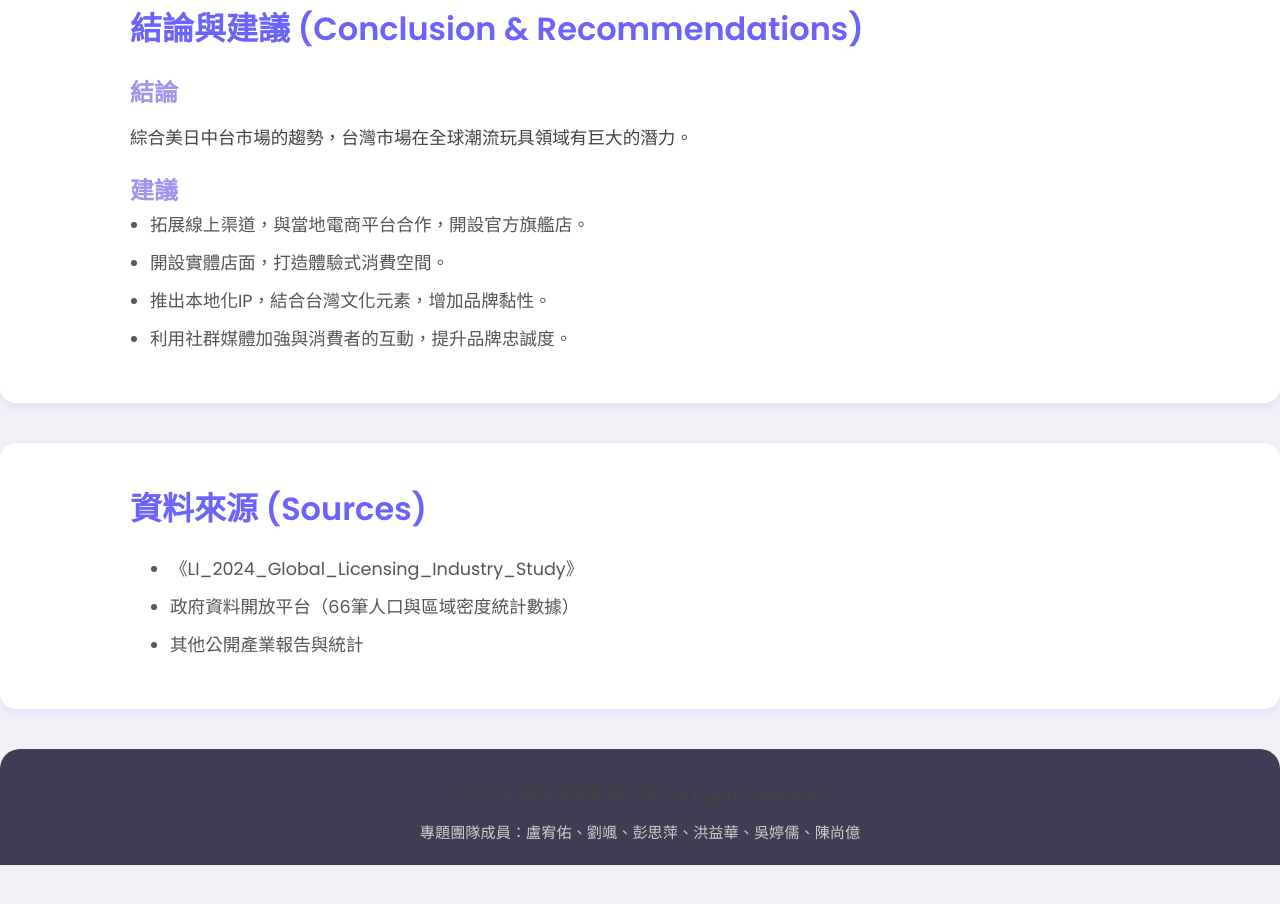
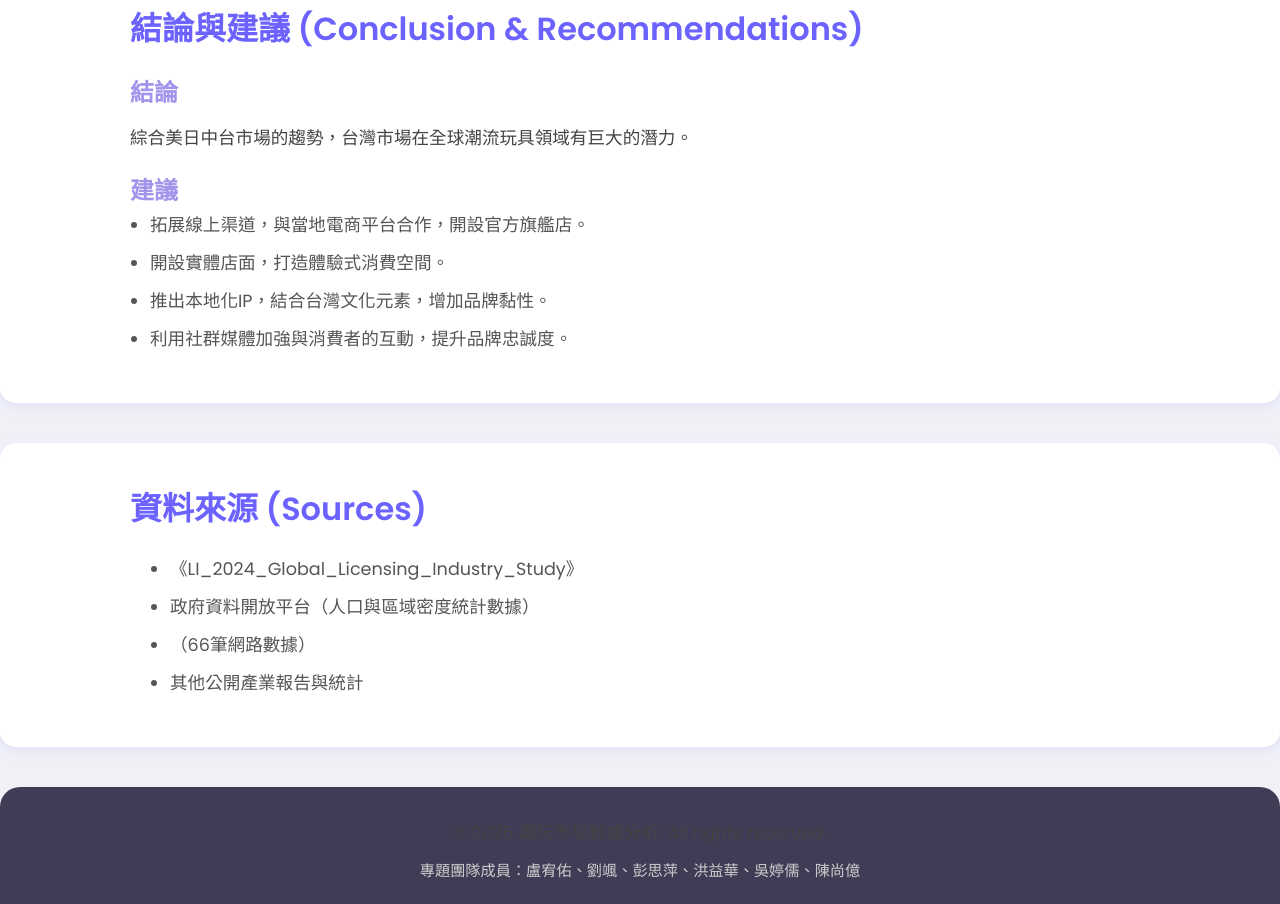
Before and after one commit to yihua0988/Designer-Toy-Market-Data-Analysis, a plain HTML site: page DataAnalysis.html in a window 1280 px wide. Shown: the part 2058-2962 px from the top of the page. Before the commit the page ends 2923 px from the top, so only its background shows below. Drawn offline with Linux system fonts and the light colour scheme.

Commit message:
add part of sources

```diff
--- a/DataAnalysis.html
+++ b/DataAnalysis.html
@@ -228,7 +228,8 @@
         <h2>資料來源 (Sources)</h2>
         <ul>
           <li>《LI_2024_Global_Licensing_Industry_Study》</li>
-          <li>政府資料開放平台（66筆人口與區域密度統計數據）</li>
+          <li>政府資料開放平台（人口與區域密度統計數據）</li>
+          <li>（66筆網路數據）</li>
           <li>其他公開產業報告與統計</li>
         </ul>
       </div>
```
